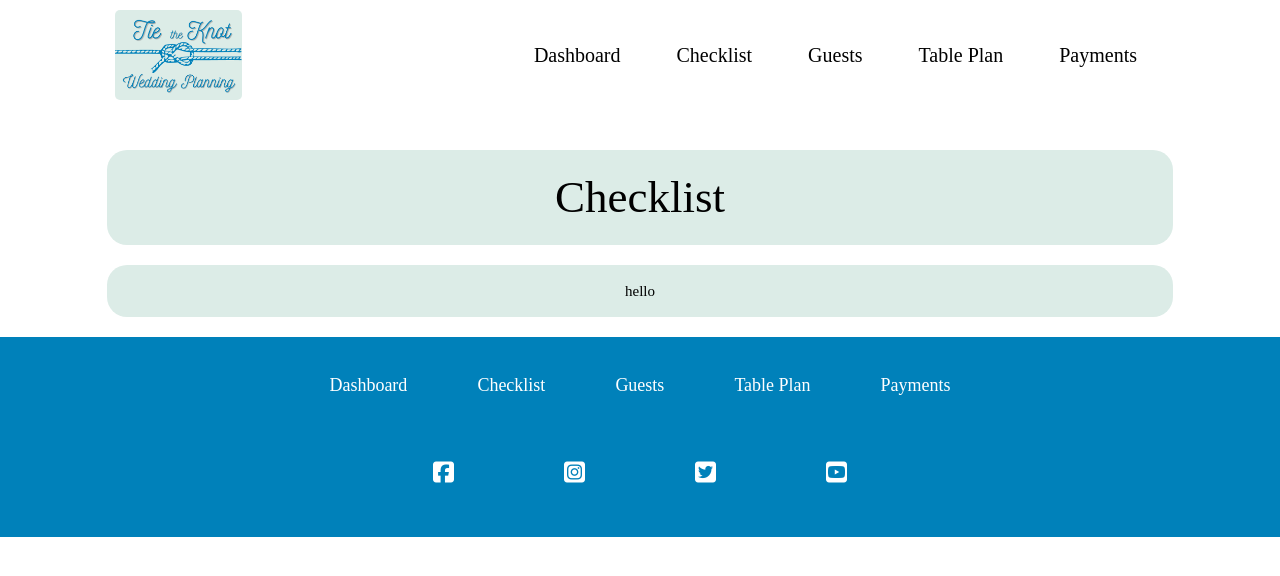
After one commit to lilli-mcnally/tie-the-knot, a Flask app: page /checklist in a window 1280 px wide. The commit adds this page. Shown: the top 576 px of the page. Run offline with Flask 2, Linux system fonts and the light colour scheme; some libraries are stand-ins or nearby versions.

Commit message:
Update Nav width and styling

```diff
--- a/tietheknot/routes.py
+++ b/tietheknot/routes.py
@@ -9,3 +9,21 @@ def home():
 @app.route("/dashboard")
 def dashboard():
     return render_template("dashboard.html")
+
+
+@app.route("/checklist")
+def checklist():
+    return render_template("checklist.html")
+
+
+@app.route("/guests")
+def guests():
+    return render_template("guests.html")
+
+@app.route("/table_plan")
+def table_plan():
+    return render_template("table_plan.html")
+
+@app.route("/payments")
+def payments():
+    return render_template("payments.html")
--- a/tietheknot/static/css/style.css
+++ b/tietheknot/static/css/style.css
@@ -11,7 +11,7 @@ footer {
 }
 
 
-/* base.html */
+/* Base */
 nav {
     height: 110px;
     padding: 10px;
@@ -19,22 +19,22 @@ nav {
     box-shadow: none;
 }
 
+#nav-container {
+    display: flex;
+    justify-content: center;
+}
+
+#nav-main {
+    margin-left: 0;
+}
+
 .logo {
     height: 90px;
     border-radius: 5px;
-    margin-left: 50px;
-}
-
-.nav-links {
-    margin-right: 50px;
-}
-
-.nav-links li {
-    width: 136px;
 }
 
 nav ul a {
-    font-size: 18px;
+    font-size: 20px;
     margin: 13px;
     color: #000;
     border-radius: 10px;
@@ -44,6 +44,10 @@ nav ul a {
 
 nav ul a:hover {
     background-color: #dcece7;
+}
+
+nav .sidenav-trigger {
+    float: right;
 }
 
 .sidenav {
@@ -70,13 +74,13 @@ nav ul a:hover {
 }
 
 #footer-links li {
-    font-size: 20px;
+    font-size: 18px;
     margin: 0 30px;
     border-bottom: 1px solid #0081BA;
 }
 
 #footer-socials li {
-    font-size: 30px;
+    font-size: 24px;
     margin: 0 50px;
 }
 
@@ -99,7 +103,7 @@ nav ul a:hover {
     color: #dcece7;
 }
 
-/* dashboard.html */
+/* Dashboard */
 .dash-heading {
     display: flex;
     justify-content: center;
@@ -157,3 +161,5 @@ nav ul a:hover {
 #green-four:hover {
     border: 1.5px solid #0081BA;
 }
+
+/* Checklist */
--- a/tietheknot/templates/base.html
+++ b/tietheknot/templates/base.html
@@ -13,8 +13,8 @@
 
 <body>
     <header>
-        <nav>
-            <div class="nav-wrapper">
+        <nav class="row" id="nav-container">
+            <div class="col s10" id="nav-main">
                 <a href="#!">
                     <img class="logo" src="{{ url_for('static', filename='images/logo.png') }}"
                         alt="Tie the Knot Wedding Planning Logo">
@@ -22,20 +22,20 @@
                 <a href="#" data-target="mobile-demo" class="sidenav-trigger"><i class="fa-solid fa-bars"></i></a>
                 <ul class="right hide-on-med-and-down nav-links">
                     <li><a href="{{ url_for('dashboard') }}">Dashboard</a></li>
-                    <li><a href="">Checklist</a></li>
-                    <li><a href="">Guests</a></li>
-                    <li><a href="">Table Plan</a></li>
-                    <li><a href="">Payments</a></li>
+                    <li><a href="{{ url_for('checklist') }}">Checklist</a></li>
+                    <li><a href="{{ url_for('guests') }}">Guests</a></li>
+                    <li><a href="{{ url_for('table_plan') }}">Table Plan</a></li>
+                    <li><a href="{{ url_for('payments') }}">Payments</a></li>
                 </ul>
             </div>
         </nav>
 
         <ul class="sidenav" id="mobile-demo">
             <li><a href="{{ url_for('dashboard') }}" class="side-nav">Dashboard</a></li>
-            <li><a href="">Checklist</a></li>
-            <li><a href="">Guests</a></li>
-            <li><a href="">Table Plan</a></li>
-            <li><a href="">Payments</a></li>
+            <li><a href="{{ url_for('checklist') }}">Checklist</a></li>
+            <li><a href="{{ url_for('guests') }}">Guests</a></li>
+            <li><a href="{{ url_for('table_plan') }}">Table Plan</a></li>
+            <li><a href="{{ url_for('payments') }}">Payments</a></li>
         </ul>
     </header>
 
@@ -50,15 +50,15 @@
             <div class="col s12">
                 <ul id="footer-links">
                     <li><a href="{{ url_for('dashboard') }}">Dashboard</a></li>
-                    <li><a href="">Checklist</a></li>
-                    <li><a href="">Guests</a></li>
-                    <li><a href="">Table Plan</a></li>
-                    <li><a href="">Payments</a></li>
+                    <li><a href="{{ url_for('checklist') }}">Checklist</a></li>
+                    <li><a href="{{ url_for('guests') }}">Guests</a></li>
+                    <li><a href="{{ url_for('table_plan') }}">Table Plan</a></li>
+                    <li><a href="{{ url_for('payments') }}">Payments</a></li>
                 </ul>
             </div>
             <div class="col s12">
                 <ul id="footer-socials">
-                    <li><a href="{{ url_for('dashboard') }}"><i class="fa-brands fa-square-facebook"></i></a></li>
+                    <li><a href=""><i class="fa-brands fa-square-facebook"></i></a></li>
                     <li><a href=""><i class="fa-brands fa-square-instagram"></i></a></li>
                     <li><a href=""><i class="fa-brands fa-square-twitter"></i></a></li>
                     <li><a href=""><i class="fa-brands fa-square-youtube"></i></a></li>
--- /dev/null
+++ b/tietheknot/templates/checklist.html
@@ -0,0 +1,16 @@
+{% extends "base.html" %}
+{% block content %}
+
+<div class="row dash-heading">
+    <div class="col s10" id="dash-container">
+        <div class="col s12 green-row">
+            <h1>Checklist</h1>
+        </div>
+        <!-- Insert for loop for checklist items -->
+        <div class="col s12 green-row">
+            <p>hello</p>
+        </div>
+    </div>
+</div>
+
+{% endblock %}
```
Also changed, not shown: tietheknot/templates/dashboard.html (+4 -4 lines), tietheknot/templates/guests.html (added, +13 -0 lines), tietheknot/templates/payments.html (added, +13 -0 lines), tietheknot/templates/table_plan.html (added, +13 -0 lines).
